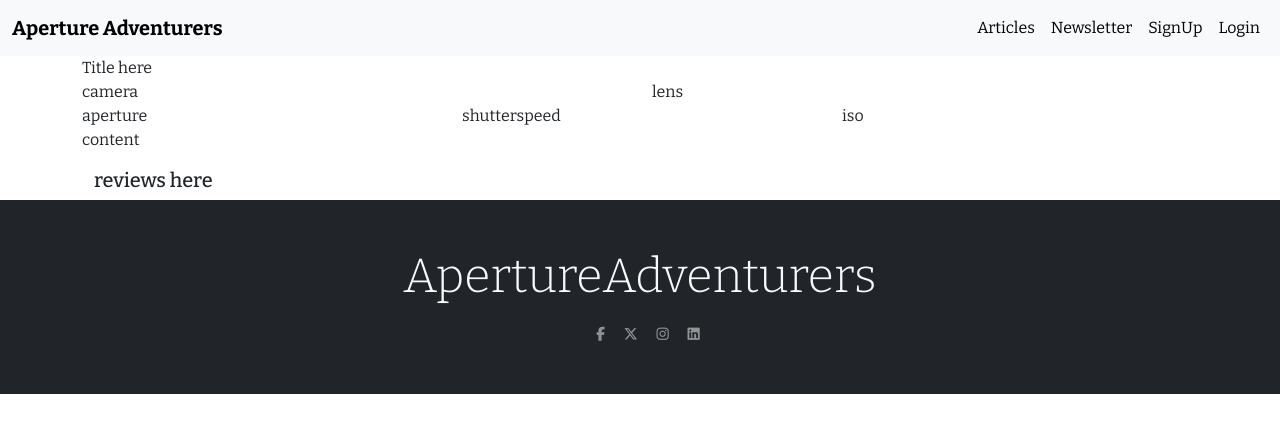
After one commit to shar-nm/lens-whisperer, a Django app: page /article/1/ in a window 1280 px wide. The commit adds this page. Shown: the top 432 px of the page. Run offline with Django 4.2, Linux system fonts and the light colour scheme; tables that the repository leaves empty hold one stand-in row (values such as "Sample post"); some libraries are stand-ins or nearby versions; some web fonts are replaced.

```diff
--- /dev/null
+++ b/article/templates/article/article-details.html
@@ -0,0 +1,36 @@
+{% extends 'base.html' %}
+
+{% load static %}
+
+{% block content %}
+
+<link rel="stylesheet" href="{% static 'css/custom.css' %}">
+
+<!--article details-->
+
+<div class="container article-details">
+    <div class="article-title">Title here</div>
+  <div class="row">
+     <div class="col-6">camera</div>
+     <div class="col-6">lens</div>
+  </div>
+  <div class="row">
+    <div class="col-4">aperture</div>
+    <div class="col-4">shutterspeed</div>
+    <div class="col-4">iso</div>
+ </div>
+ <div class="row">
+    <p>content</p>
+ </div>
+
+ <div class="container">
+    <h5>reviews here</h5>
+ </div>
+
+
+</div>
+
+<script src="{% static 'js/script.js' %}"></script>
+
+
+{% endblock %}
--- a/article/urls.py
+++ b/article/urls.py
@@ -5,4 +5,6 @@ from . import views
 
 urlpatterns = [
     path('', views.index, name='home'),
+    path('<int:pk>/', views.article_details, name='article-details'),
+
 ]
--- a/article/views.py
+++ b/article/views.py
@@ -1,5 +1,5 @@
-from django.shortcuts import render
-from .models import Category, Article, Article
+from django.shortcuts import render, get_object_or_404
+from .models import Category, Article
 
 # Create your views here.
 
@@ -15,3 +15,11 @@ def index(request):
          'articles': articles,
          'images': images,
     })
+
+
+def article_details(request,pk):
+    article = get_object_or_404(Article, pk=pk)
+
+    return render(request, 'article/article-details.html', {
+        'article': article,
+    })
--- a/photography/urls.py
+++ b/photography/urls.py
@@ -24,4 +24,4 @@ urlpatterns = [
     path('',include('mainhub.urls')),
     path('articles/', include('article.urls')),
     path('accounts/',include('allauth.urls')),
-] + static(settings.STATIC_URL, document_root=settings.STATIC_ROOT)
+]
```
Also changed, not shown: article/templates/article/articles-details.html (deleted, +0 -15 lines), article/templates/article/index.html (+25 -3 lines).
